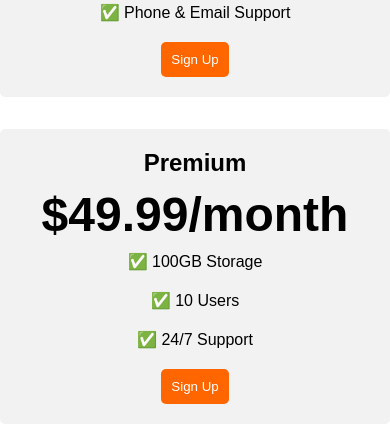
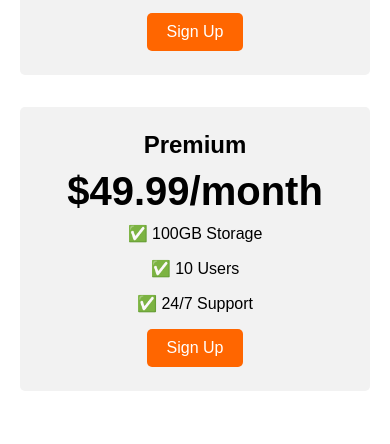
Before and after one commit to Ravindu928/tests, a plain HTML site: page index.html in a window 390 px wide. Shown: the part 545-989 px from the top of the page. After the commit the page ends 956 px from the top, so only its background shows below. Drawn offline with Linux system fonts and the light colour scheme; a web font is replaced by a local one.

Commit message:
fixed mobile issue with added css file

```diff
--- a/index.html
+++ b/index.html
@@ -1,74 +1,14 @@
 <!DOCTYPE html>
-<html>
+<html lang="en">
 
 <head>
+  <meta charset="UTF-8">
+  <meta name="viewport" content="width=device-width, initial-scale=1.0">
   <title>Flexbox Pricing Table</title>
   <link rel="preconnect" href="https://fonts.googleapis.com">
   <link rel="preconnect" href="https://fonts.gstatic.com" crossorigin>
   <link href="https://fonts.googleapis.com/css2?family=Sono:wght@400;700&display=swap" rel="stylesheet">
-  <style>
-    body {
-      font-family: 'Sono', sans-serif;
-      margin: 0;
-    }
-
-    .pricing-container {
-      display: flex;
-      justify-content: center;
-      align-items: center;
-      min-height: 100vh;
-      gap: 2rem;
-      padding: 20px;
-      box-sizing: border-box;
-    }
-
-    .pricing-plan {
-      flex: 1;
-      max-width: 400px;
-      width: 100%;
-      padding: 20px;
-      background-color: #f2f2f2;
-      border-radius: 5px;
-      text-align: center;
-    }
-
-    .plan-title {
-      font-size: 24px;
-      font-weight: bold;
-      margin-bottom: 10px;
-    }
-
-    .plan-price {
-      font-size: 48px;
-      font-weight: bold;
-      margin-bottom: 10px;
-    }
-
-    .plan-features {
-      list-style: none;
-      padding: 0;
-      margin: 0;
-    }
-
-    .plan-features li {
-      margin-bottom: 20px;
-    }
-
-    .plan-button {
-      padding: 10px;
-      background-color: #ff6600;
-      color: #fff;
-      border-radius: 5px;
-      border: none;
-      cursor: pointer;
-    }
-
-    @media (max-width: 1250px) {
-      .pricing-container {
-        flex-direction: column;
-      }
-    }
-  </style>
+  <link rel="stylesheet" href="style.css">
 </head>
 
 <body>
@@ -104,7 +44,6 @@
       <button class="plan-button">Sign Up</button>
     </div>
   </div>
-
 </body>
 
 </html>
--- /dev/null
+++ b/style.css
@@ -0,0 +1,73 @@
+* {
+  box-sizing: border-box;
+}
+
+body {
+  font-family: "Sono", sans-serif;
+  margin: 0;
+  padding: 0;
+}
+
+.pricing-container {
+  display: flex;
+  justify-content: center;
+  align-items: center;
+  min-height: 100vh;
+  gap: 2rem;
+  padding: 20px;
+}
+
+.pricing-plan {
+  flex: 1;
+  max-width: 400px;
+  padding: 24px;
+  background-color: #f2f2f2;
+  border-radius: 5px;
+  text-align: center;
+}
+
+.plan-title {
+  font-size: 1.5rem;
+  font-weight: bold;
+  margin-bottom: 10px;
+}
+
+.plan-price {
+  font-size: 2.5rem;
+  font-weight: bold;
+  margin-bottom: 10px;
+}
+
+.plan-features {
+  list-style: none;
+  padding: 0;
+  margin: 0;
+}
+
+.plan-features li {
+  margin-bottom: 16px;
+}
+
+.plan-button {
+  padding: 10px 20px;
+  background-color: #ff6600;
+  color: #fff;
+  border-radius: 5px;
+  border: none;
+  font-family: inherit;
+  font-size: 1rem;
+  cursor: pointer;
+}
+
+/* Stack cards cleanly on tablets & phones */
+@media (max-width: 1250px) {
+  .pricing-container {
+    flex-direction: column;
+    min-height: auto;
+  }
+
+  .pricing-plan {
+    width: 100%;
+    max-width: 380px;
+  }
+}
```
